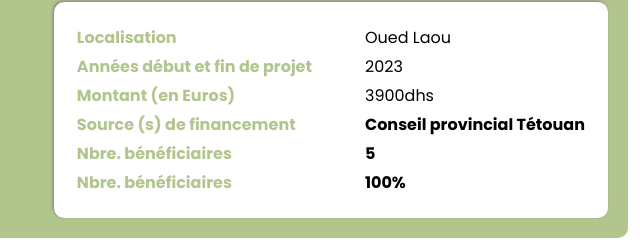
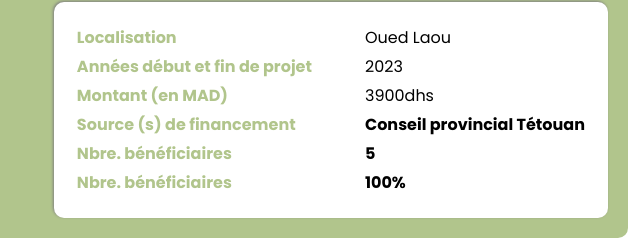
Before and after one commit to hajjihatim/chantier_ecole, a plain HTML site: page Nos_Projets.html in a window 1280 px wide. Shown: the part 4339-4579 px from the top of the page, 624-1264 px from the left. Drawn offline with Linux system fonts and the light colour scheme; a web font is replaced by a local one.

Commit message:
Update Nos_Projets.html

```diff
--- a/Nos_Projets.html
+++ b/Nos_Projets.html
@@ -429,7 +429,7 @@
                     <td>2023</td>
                 </tr>
                 <tr>
-                    <th>Montant (en Euros)</th>
+                    <th>Montant (en MAD)</th>
                     <td>3900dhs</td>
                 </tr>
                 <tr>
```
